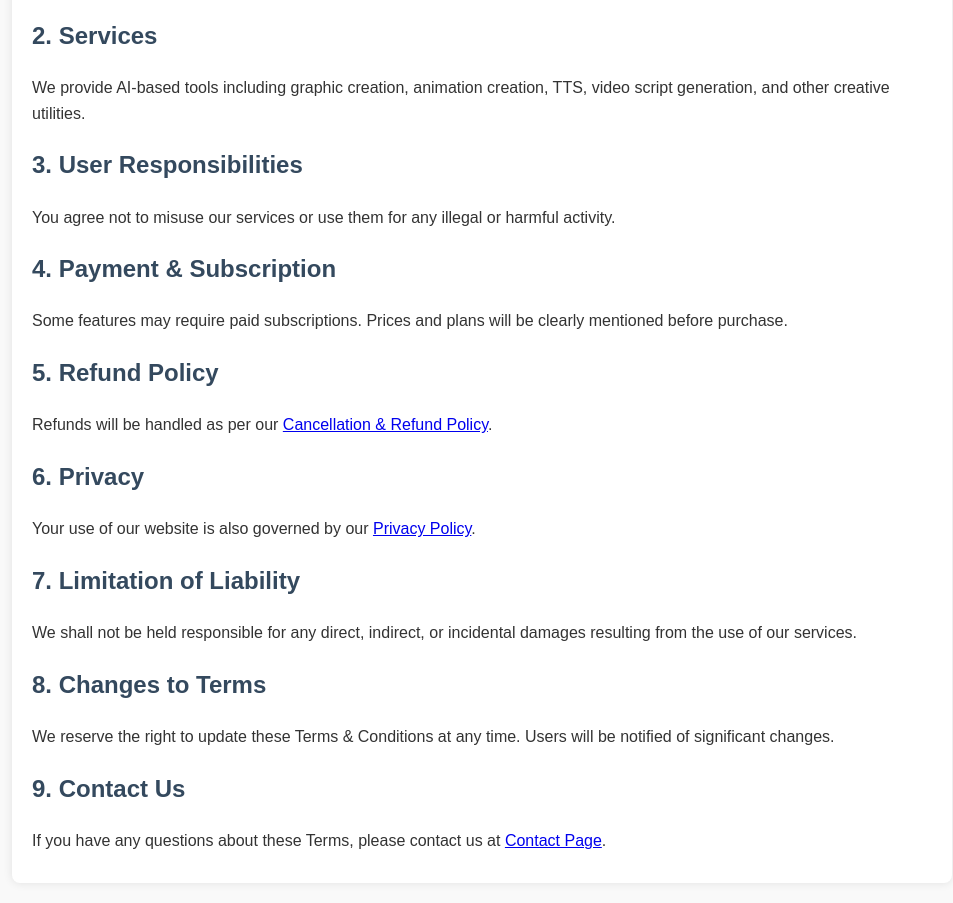
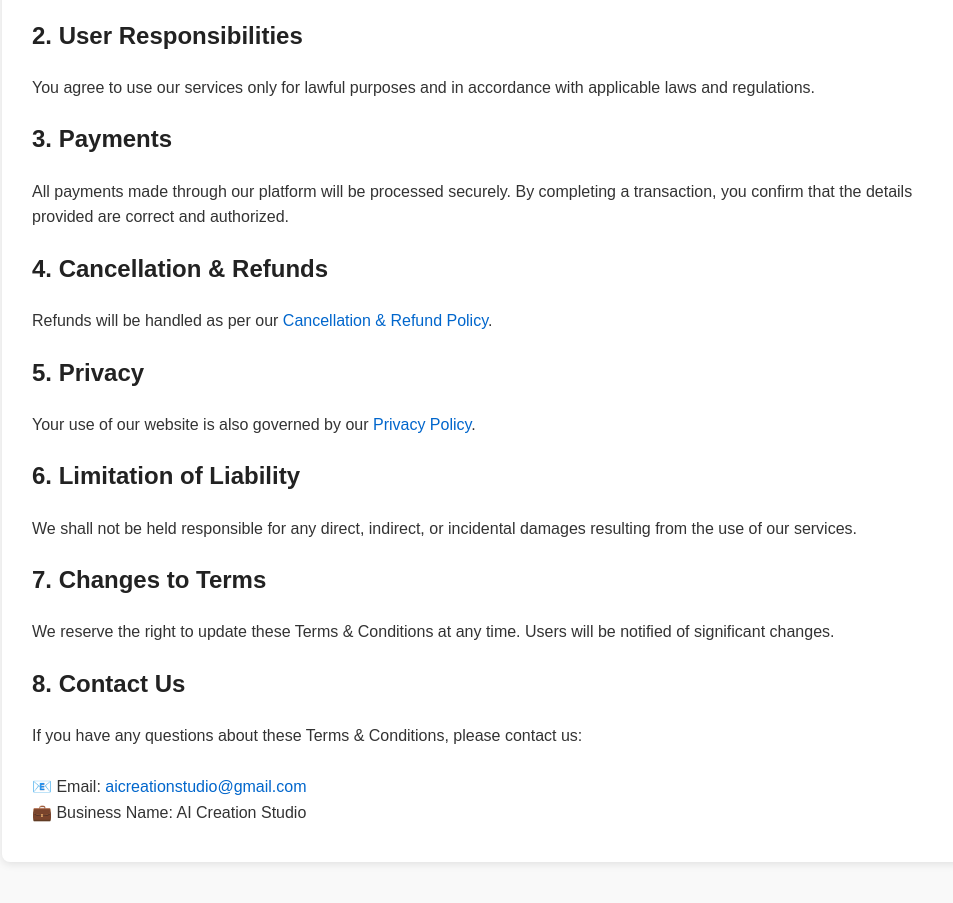
Before and after one commit to ailaboratory56-collab/Ai-creation-studio, a plain HTML site: page terms-conditions.html in a window 1280 px wide. Shown: the part 318-1221 px from the top of the page, without its empty margins (158-1111 px from the left). After the commit the page ends 1200 px from the top, so only its background shows below. Drawn offline with Linux system fonts and the light colour scheme.

Commit message:
Update terms-conditions.html

```diff
--- a/terms-conditions.html
+++ b/terms-conditions.html
@@ -3,7 +3,7 @@
 <head>
   <meta charset="UTF-8">
   <meta name="viewport" content="width=device-width, initial-scale=1.0">
-  <title>Terms & Conditions</title>
+  <title>Terms & Conditions - AI Creation Studio</title>
   <style>
     body {
       font-family: Arial, sans-serif;
@@ -12,58 +12,59 @@
       background: #f9f9f9;
       color: #333;
     }
-    h1 {
-      color: #2c3e50;
-      text-align: center;
+    h1, h2 {
+      color: #222;
     }
-    h2 {
-      color: #34495e;
-      margin-top: 20px;
+    a {
+      color: #0066cc;
+      text-decoration: none;
     }
-    p {
-      margin-bottom: 10px;
+    a:hover {
+      text-decoration: underline;
     }
     .container {
       max-width: 900px;
       margin: auto;
       background: #fff;
-      padding: 20px;
+      padding: 20px 30px;
       border-radius: 8px;
-      box-shadow: 0 0 10px rgba(0,0,0,0.1);
+      box-shadow: 0 2px 8px rgba(0,0,0,0.1);
     }
   </style>
 </head>
 <body>
   <div class="container">
     <h1>Terms & Conditions</h1>
-    <p>Welcome to AI Creation Studio! These Terms and Conditions outline the rules and regulations for the use of our website and services.</p>
+    <p>Welcome to AI Creation Studio. By using our website and services, you agree to comply with the following Terms and Conditions. Please read them carefully.</p>
 
-    <h2>1. Acceptance of Terms</h2>
-    <p>By accessing or using our website, you agree to comply with and be bound by these Terms. If you do not agree, please do not use our services.</p>
+    <h2>1. Introduction</h2>
+    <p>These Terms & Conditions govern your use of our website and services. By accessing our platform, you agree to be bound by these terms.</p>
 
-    <h2>2. Services</h2>
-    <p>We provide AI-based tools including graphic creation, animation creation, TTS, video script generation, and other creative utilities.</p>
+    <h2>2. User Responsibilities</h2>
+    <p>You agree to use our services only for lawful purposes and in accordance with applicable laws and regulations.</p>
 
-    <h2>3. User Responsibilities</h2>
-    <p>You agree not to misuse our services or use them for any illegal or harmful activity.</p>
+    <h2>3. Payments</h2>
+    <p>All payments made through our platform will be processed securely. By completing a transaction, you confirm that the details provided are correct and authorized.</p>
 
-    <h2>4. Payment & Subscription</h2>
-    <p>Some features may require paid subscriptions. Prices and plans will be clearly mentioned before purchase.</p>
-
-    <h2>5. Refund Policy</h2>
+    <h2>4. Cancellation & Refunds</h2>
     <p>Refunds will be handled as per our <a href="cancellation-refund.html">Cancellation & Refund Policy</a>.</p>
 
-    <h2>6. Privacy</h2>
+    <h2>5. Privacy</h2>
     <p>Your use of our website is also governed by our <a href="privacy.html">Privacy Policy</a>.</p>
 
-    <h2>7. Limitation of Liability</h2>
+    <h2>6. Limitation of Liability</h2>
     <p>We shall not be held responsible for any direct, indirect, or incidental damages resulting from the use of our services.</p>
 
-    <h2>8. Changes to Terms</h2>
+    <h2>7. Changes to Terms</h2>
     <p>We reserve the right to update these Terms & Conditions at any time. Users will be notified of significant changes.</p>
 
-    <h2>9. Contact Us</h2>
-    <p>If you have any questions about these Terms, please contact us at <a href="contact.html">Contact Page</a>.</p>
+    <h2>8. Contact Us</h2>
+    <p>
+      If you have any questions about these Terms & Conditions, please contact us:
+      <br><br>
+      📧 Email: <a href="mailto:aicreationstudio@gmail.com">aicreationstudio@gmail.com</a><br>
+      💼 Business Name: AI Creation Studio
+    </p>
   </div>
 </body>
 </html>
```
